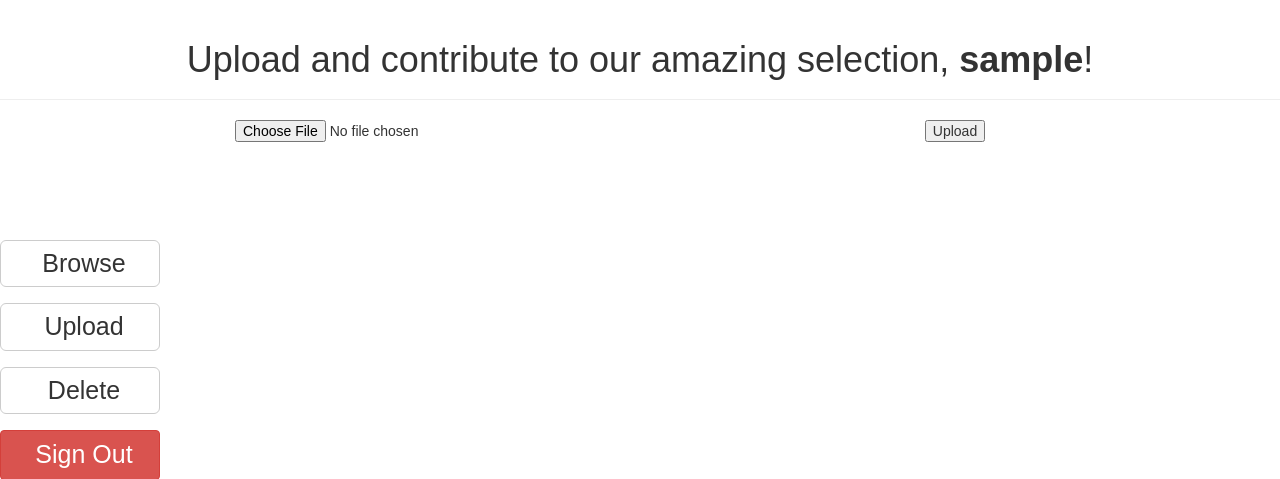
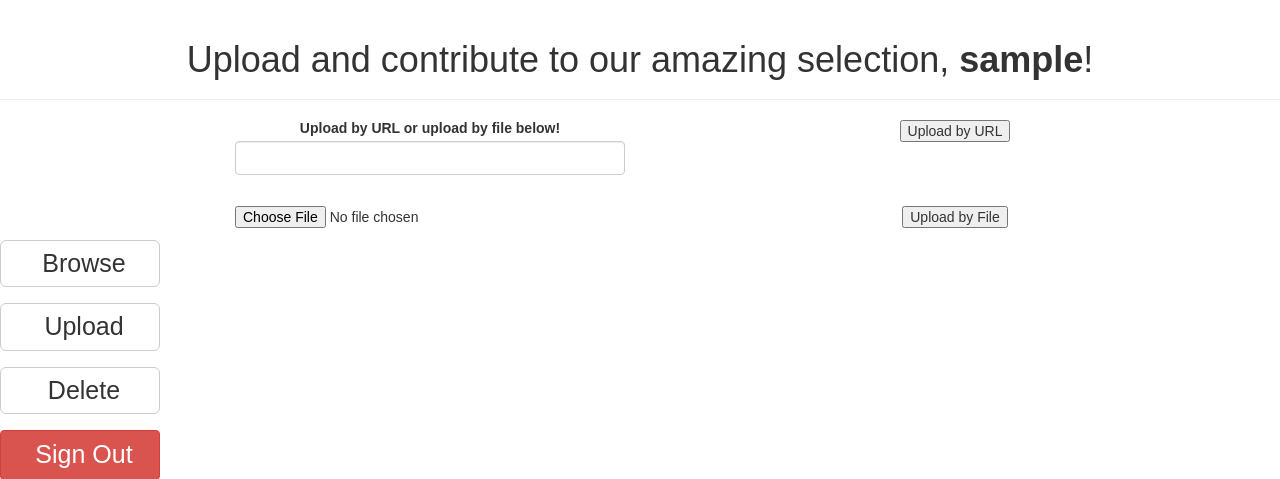
Before and after one commit to CSEC380-Group16/csec380-project, a PHP site: page /upload.php in a window 1280 px wide. Shown: the top 479 px of the page. Run offline with PHP 8.4, Linux system fonts and the light colour scheme; the visitor is signed in with stand-in values (Sample User, id 1); data that the repository does not hold is empty.

Commit message:
Added upload by URL form

```diff
--- a/src/HooliTube/webserver/upload.php
+++ b/src/HooliTube/webserver/upload.php
@@ -37,26 +37,46 @@ if(!isset($_SESSION["loggedin"]) || $_SESSION["loggedin"] !== true){
 
     <div class="main">
 
+    <!-- Upload by URL -->
+    <form action="upload.php" method="POST" enctype="multipart/form-data" class="border-top">
+	<div class="col-sm-4 col-md-offset-2">
+    <label>Upload by URL or upload by file below!</label>
+	<input type="text" class="form-control" name="url" />
+	</div>
+        <input type="submit" name="byurl" value="Upload by URL" />
+    </form>
+
+    <br><br><br><br>
+
+    <!-- Upload by file -->
     <form action="upload.php" method="POST" enctype="multipart/form-data">
 	<div class="col-sm-4 col-md-offset-2">
 	<input type="file" name="file" />
 	</div>
-        <input type="submit" name="submit" value="Upload" />
+        <input type="submit" name="upload" value="Upload by File" />
     </form>
 
       <?php
         // Include config file
         require_once "common.php";
+
         if (isset($_SERVER["CONTENT_LENGTH"])) {
             if ($_SERVER["CONTENT_LENGTH"] > ((int)ini_get('post_max_size') * 1024 * 1024)) {
                 die("<script>alert('File not uploaded, filesize exceeded 200MB!')</script>");
             }
         }
 
-        if(isset($_POST['submit'])){
+        // If an upload by url is given
+        if(isset($_POST['byurl'])){
+            $url = $_POST['url'];
+            echo "<h3 align='center'> Uploaded! </h3>";
+
+        }
+
+        // If an upload by file is given
+        if(isset($_POST['upload'])){
             $name = $_FILES['file']['name'];
             $temp = $_FILES['file']['tmp_name'];
-
 
             if(move_uploaded_file($temp, "videos/".$name)){
                 echo "<h3 align='center'> Uploaded! </h3>";
```
Lines whose indentation alone changed are shown as unchanged.
